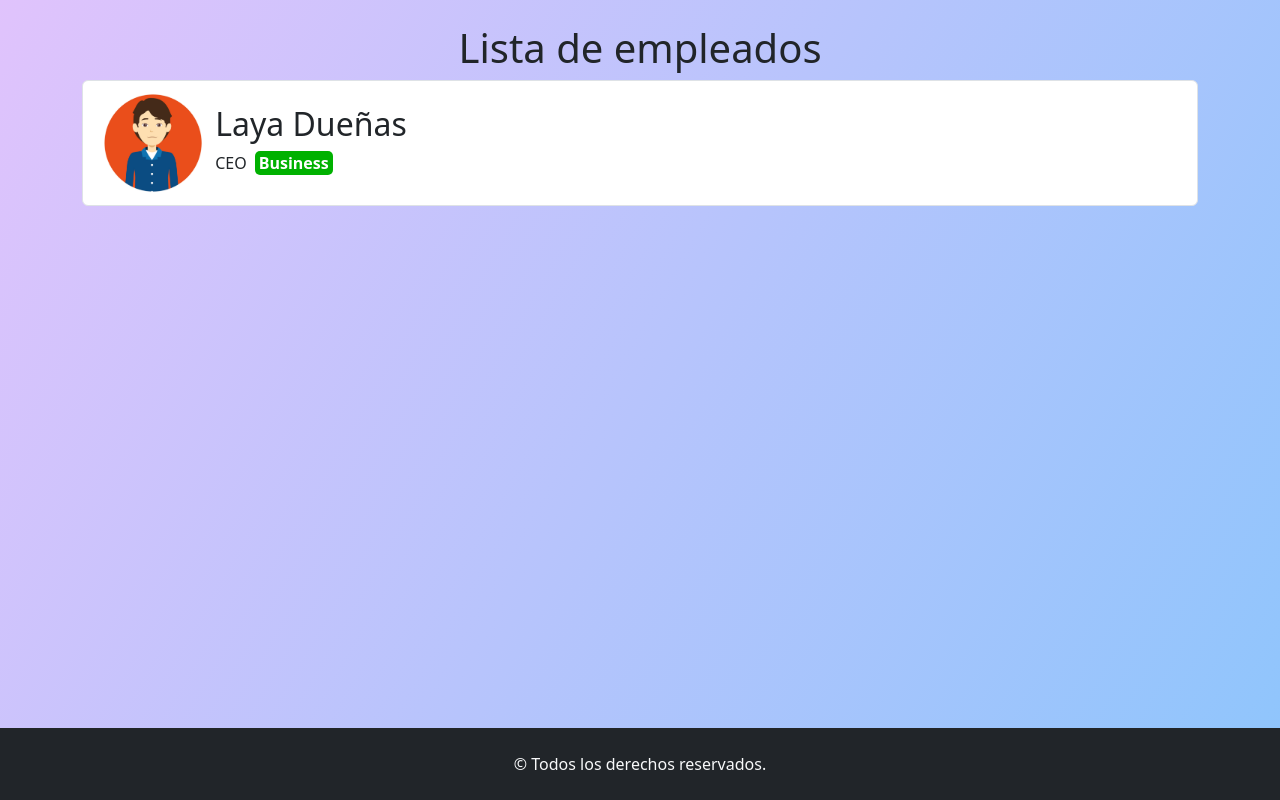
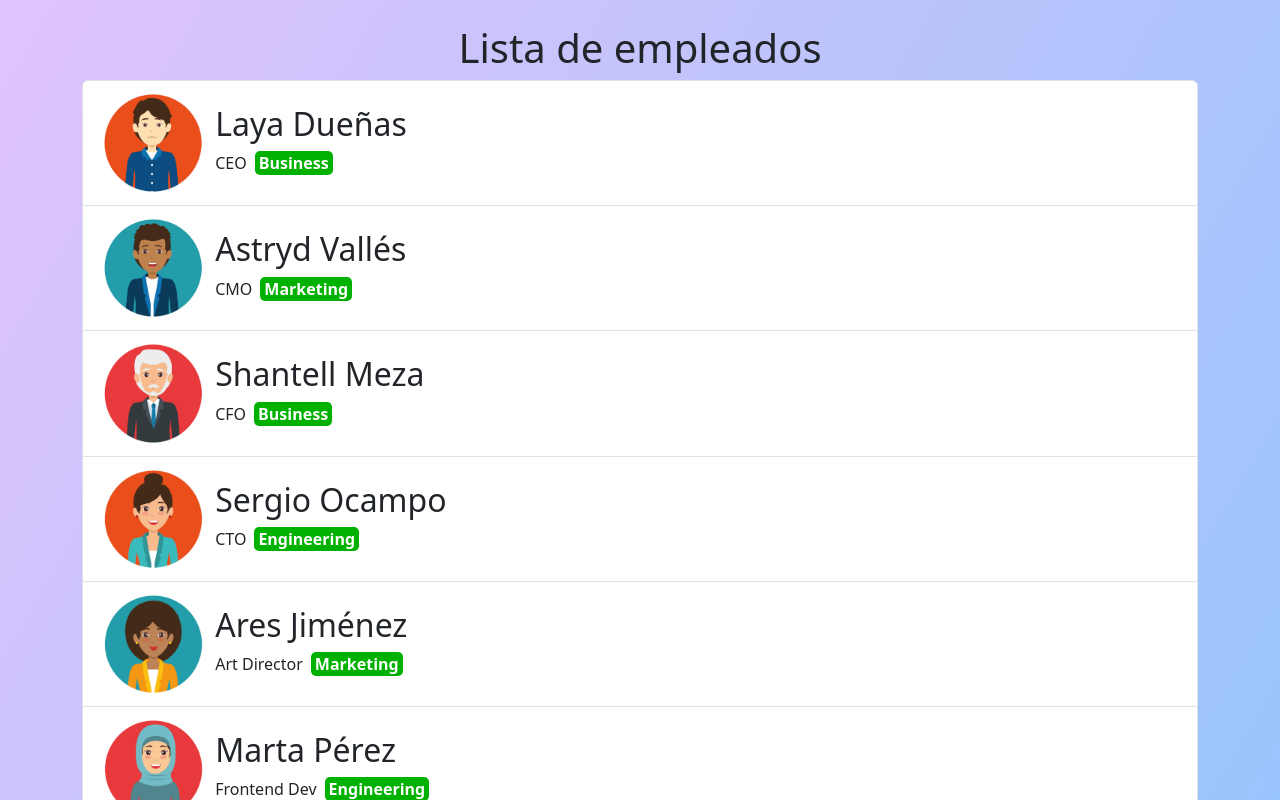
Before and after one commit to lucasecapdevila/react-tp1-ejercicio7, a React (Vite) app: page / in a window 1280 px wide. Shown: the top 800 px of the page. Built offline with nearby package versions, Linux system fonts and the light colour scheme.

Commit message:
se agregan empleados a la lista dinamicamente

```diff
--- a/components/AvatarEmpleado.jsx
+++ b/components/AvatarEmpleado.jsx
@@ -1,9 +1,9 @@
 import React from 'react'
 
-const AvatarEmpleado = () => {
+const AvatarEmpleado = ({empleado}) => {
   return (
     <>
-      <img src='../public/empleados/empleado01.png' className='img-fluid avatar' />
+      <img src={empleado.pic} className='img-fluid avatar' />
     </>
   )
 }
--- a/components/FilaEmpleado.jsx
+++ b/components/FilaEmpleado.jsx
@@ -2,15 +2,15 @@ import React from 'react'
 import AvatarEmpleado from './AvatarEmpleado'
 import { ListGroupItem } from 'react-bootstrap'
 
-const FilaEmpleado = () => {
+const FilaEmpleado = ({empleado}) => {
   return (
     <ListGroupItem className='d-flex justify-content-start'>
-      <AvatarEmpleado />
+      <AvatarEmpleado empleado={empleado} />
       <div className="d-flex flex-column ms-2 mt-3">
-        <h2>Laya Dueñas</h2>
+        <h2>{empleado.fullName}</h2>
         <div className='d-flex'>
-          <p className='m-0 me-2'>CEO</p>
-          <p className='m-0 px-1 area'>Business</p>
+          <p className='m-0 me-2'>{empleado.title}</p>
+          <p className='m-0 px-1 area'>{empleado.department}</p>
         </div>
       </div>
     </ListGroupItem>
--- a/components/ListaEmpleados.jsx
+++ b/components/ListaEmpleados.jsx
@@ -2,10 +2,12 @@ import React from 'react'
 import FilaEmpleado from './FilaEmpleado'
 import { ListGroup } from 'react-bootstrap'
 
-const ListaEmpleados = () => {
+const ListaEmpleados = ({empleados}) => {
   return (
     <ListGroup>
-      <FilaEmpleado />
+      {
+        empleados.map((empleado) => <FilaEmpleado key={empleado.id} empleado={empleado} />)
+      }
     </ListGroup>
   )
 }
--- a/src/App.jsx
+++ b/src/App.jsx
@@ -4,12 +4,24 @@ import Footer from '../components/Footer'
 import ListaEmpleados from '../components/ListaEmpleados'
 
 function App() {
+  let empleados = [
+    { id: 1, fullName: "Laya Dueñas", title: "CEO", department: "Business", pic: "../public/empleados/empleado01.png" },
+    { id: 2, fullName: "Astryd Vallés", title: "CMO", department: "Marketing", pic: "./public/empleados/empleado02.png" },
+    { id: 3, fullName: "Shantell Meza", title: "CFO", department: "Business", pic: "./public/empleados/empleado03.png" },
+    { id: 4, fullName: "Sergio Ocampo", title: "CTO", department: "Engineering", pic: "./public/empleados/empleado04.png" },
+    { id: 5, fullName: "Ares Jiménez", title: "Art Director", department: "Marketing", pic: "./public/empleados/empleado05.png" },
+    { id: 6, fullName: "Marta Pérez", title: "Frontend Dev", department: "Engineering", pic: "./public/empleados/empleado06.png" },
+    { id: 7, fullName: "Ellen Balderas", title: "Digital Strategist", department: "Marketing", pic: "./public/empleados/empleado07.png" },
+    { id: 8, fullName: "Cynthia Valentín", title: "Backend Dev", department: "Engineering", pic: "./public/empleados/empleado08.png" },
+    { id: 9, fullName: "Bernard Jung", title: "DevOps Engineer", department: "Engineering", pic: "./public/empleados/empleado09.png" }
+    ]
+
   return (
     <>
       <main className='my-4 mainPage'>
         <Container>
           <h1 className='text-center'>Lista de empleados</h1>
-          <ListaEmpleados />
+          <ListaEmpleados empleados={empleados} />
         </Container>
       </main>
 
```
